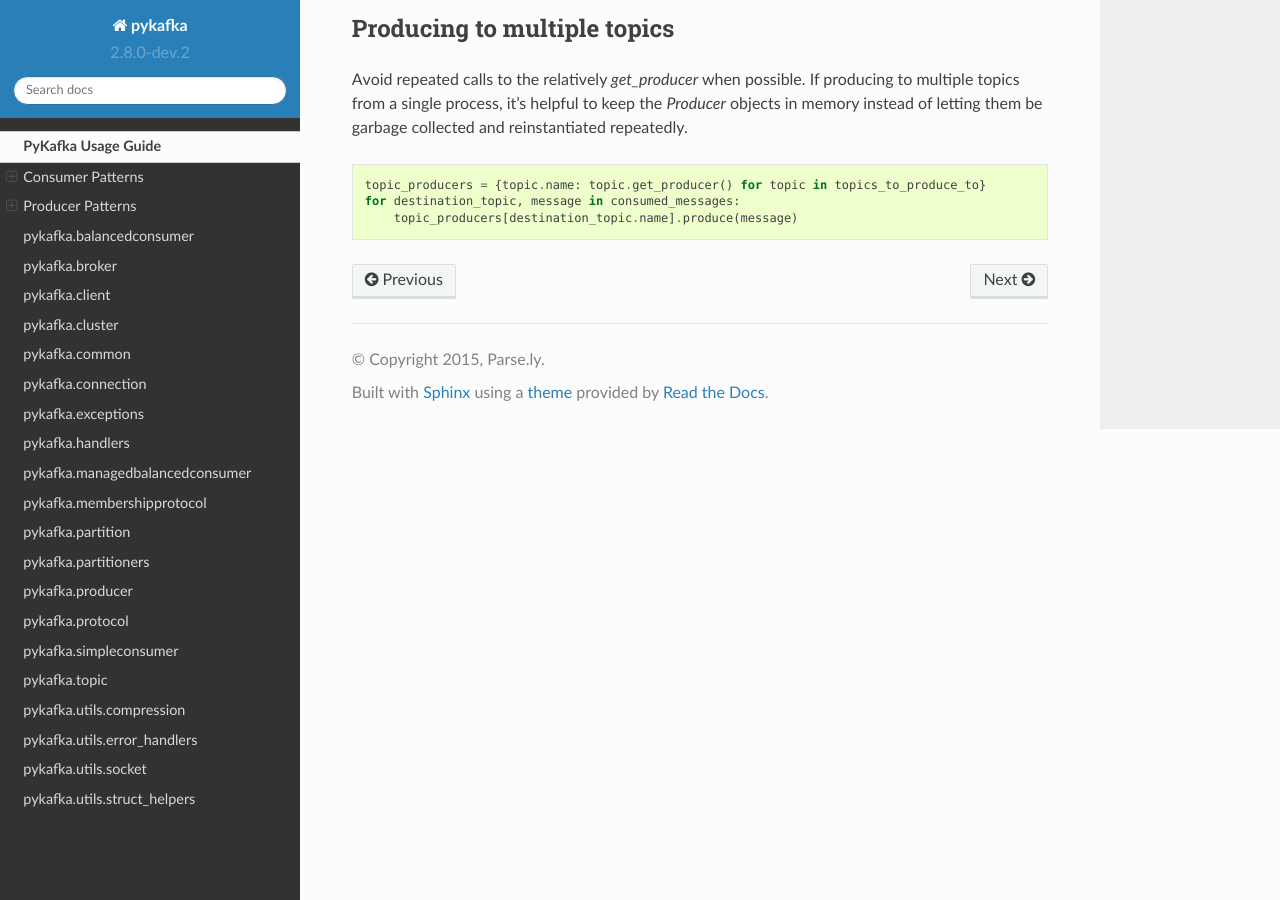
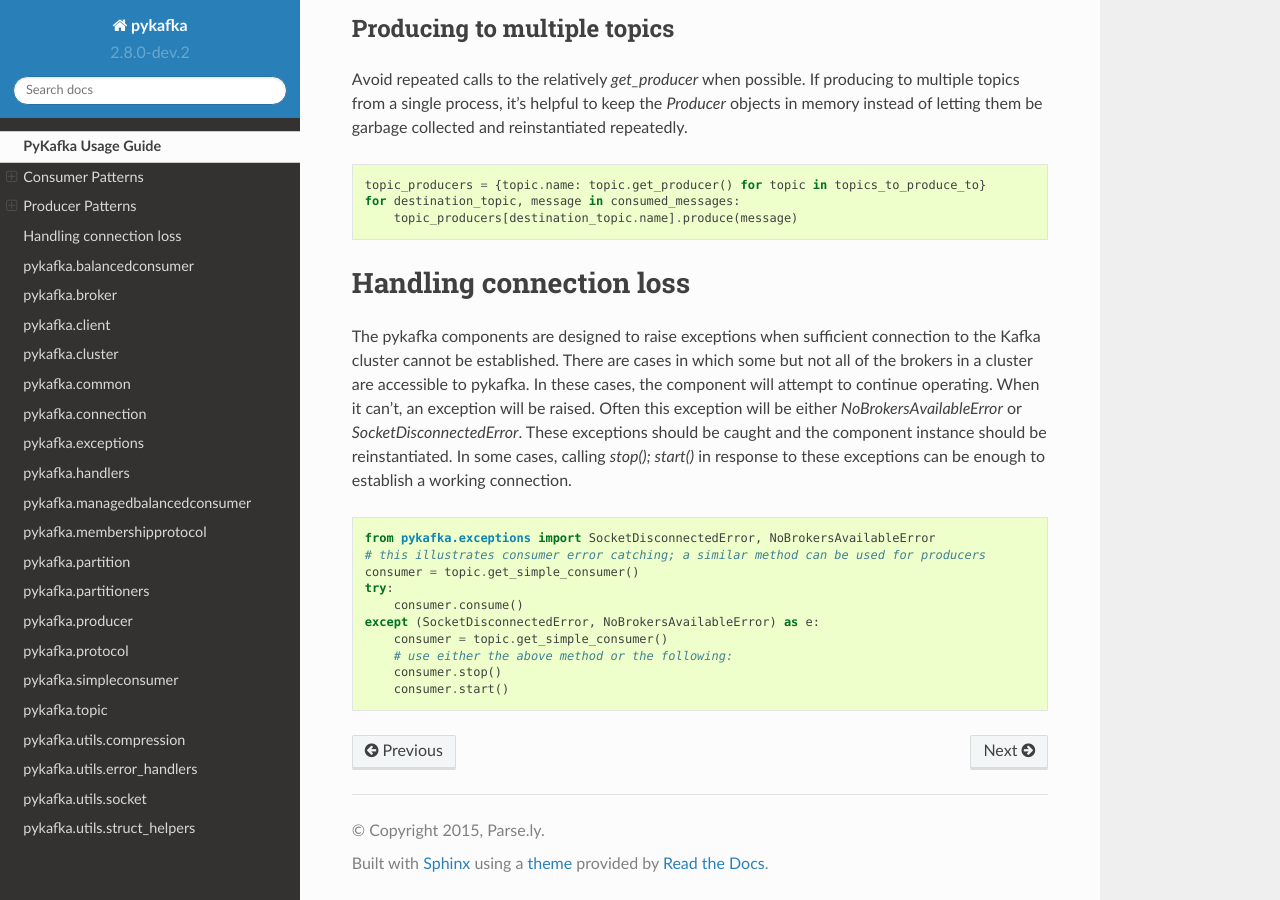
Before and after one commit to Parsely/pykafka, a Sphinx documentation site: the page built from doc/usage.rst, in a window 1280 px wide and 900 px high, scrolled down 1511 px. Built offline with Sphinx 7.4.7 and the Read the Docs theme 2.0.0, drawn with Linux system fonts in a browser that asks for light colours.

Commit message:
add note on connection loss handling to usage guide

```diff
--- a/doc/usage.rst
+++ b/doc/usage.rst
@@ -86,3 +86,29 @@
     topic_producers = {topic.name: topic.get_producer() for topic in topics_to_produce_to}
     for destination_topic, message in consumed_messages:
         topic_producers[destination_topic.name].produce(message)
+
+
+Handling connection loss
+========================
+
+The pykafka components are designed to raise exceptions when sufficient connection to
+the Kafka cluster cannot be established. There are cases in which some but not all of
+the brokers in a cluster are accessible to pykafka. In these cases, the component will
+attempt to continue operating. When it can't, an exception will be raised. Often this
+exception will be either `NoBrokersAvailableError` or `SocketDisconnectedError`. These
+exceptions should be caught and the component instance should be reinstantiated. In some
+cases, calling `stop(); start()` in response to these exceptions can be enough to
+establish a working connection.
+
+.. sourcecode:: python
+
+    from pykafka.exceptions import SocketDisconnectedError, NoBrokersAvailableError
+    # this illustrates consumer error catching; a similar method can be used for producers
+    consumer = topic.get_simple_consumer()
+    try:
+        consumer.consume()
+    except (SocketDisconnectedError, NoBrokersAvailableError) as e:
+        consumer = topic.get_simple_consumer()
+        # use either the above method or the following:
+        consumer.stop()
+        consumer.start()
```
